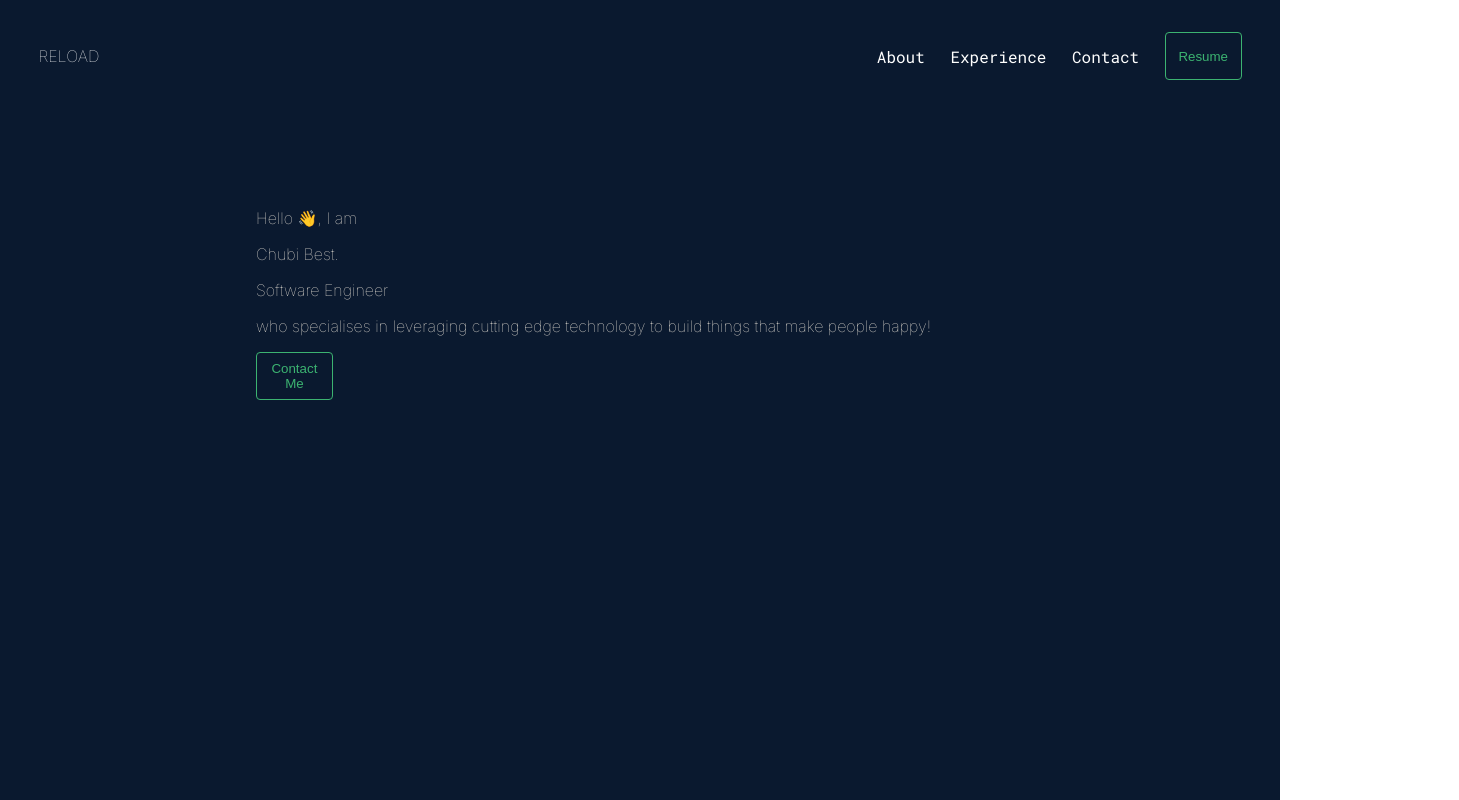
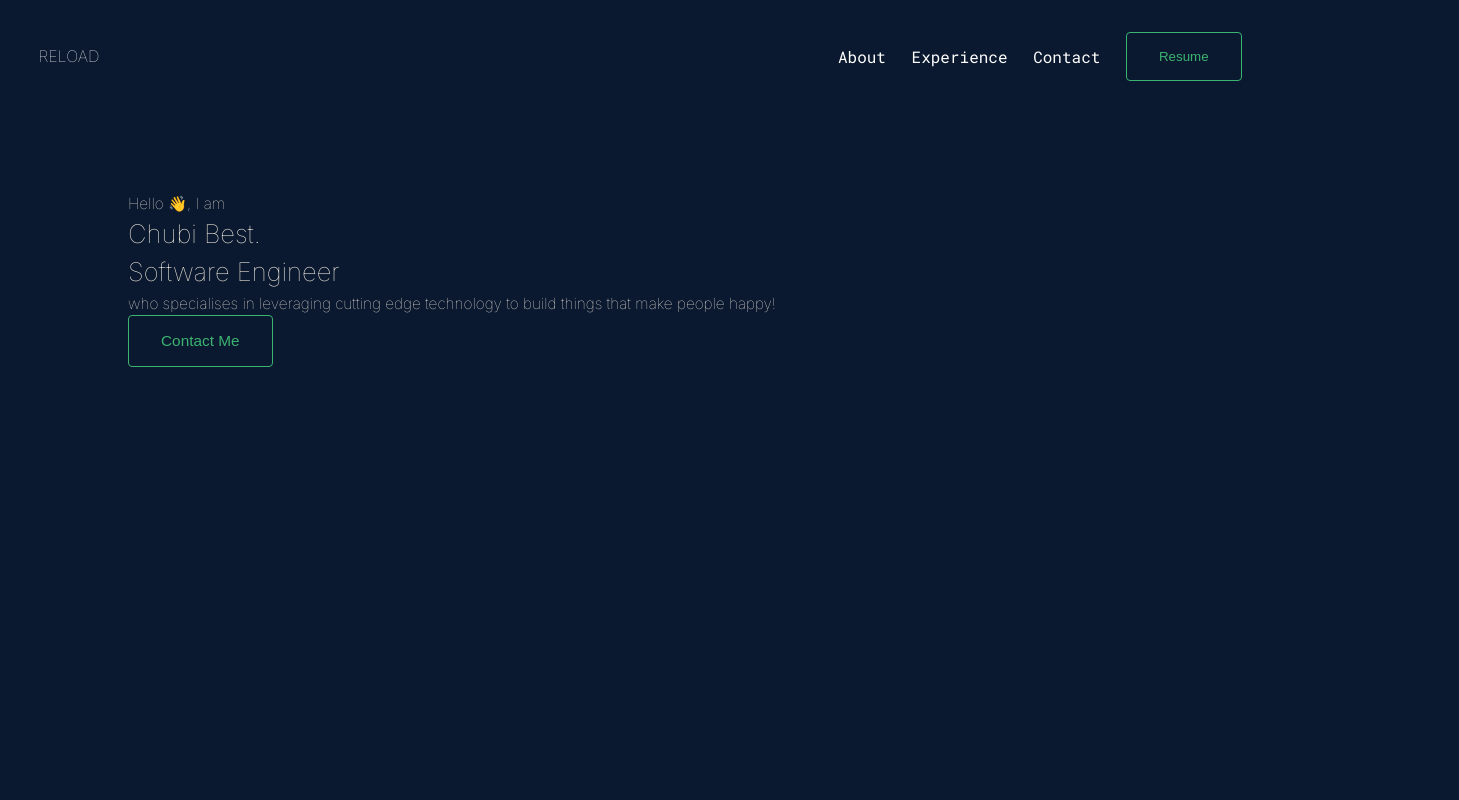
Before and after one commit to chubibest/portfolio, a React (Create React App) app: page / in a window 1280 px wide. Shown: the whole page, 1459 px wide, since content can reach past the window. Built offline with nearby package versions, Linux system fonts and the light colour scheme.

Commit message:
use global-styles(styled components)

```diff
--- a/src/App.tsx
+++ b/src/App.tsx
@@ -1,30 +1,39 @@
 import React from 'react';
 import Header from './Components/Header';
-import styled, { ThemeProvider } from 'styled-components';
+import styled from 'styled-components';
 import Intro from './Components/Intro';
-import theme from './theme'
 import ContentWrapper from './Components/ContentWrapper';
 
 
 const App = styled.div(({ theme }) => ({
     'text-align': 'center',
-    'background-color': '#0a192f',
     height: '100vh',
     padding: '2vh 3vw',
     width: '100vw',
-    color: theme.colors.normal
+    color: theme.colors.normal,
+    '.fontLarge': {
+      fontSize: theme.fonts.sizes.large
+    },
+    '.fontSmall': {
+      fontSize: theme.fonts.sizes.small
+    },
+    '.fontMedium': {
+      fontSize: theme.fonts.sizes.medium
+    },
+    '.faded': {
+      color: theme.colors.faded
+    },
+    overflow: 'scroll'
 }))
 
 function Index() {
   return (
-    <ThemeProvider theme={theme}>
     <App className="App">
       <Header />
       <ContentWrapper>
         <Intro />
       </ ContentWrapper>
     </App>
-    </ThemeProvider>
   );
 }
 
--- a/src/Components/Button/index.tsx
+++ b/src/Components/Button/index.tsx
@@ -3,6 +3,7 @@ import styled from 'styled-components';
 
 interface ButtonProps {
     text: string
+    className?: string
 }
 const Button = styled.button(({theme}) => ({
     color: theme.button,
@@ -10,22 +11,17 @@ const Button = styled.button(({theme}) => ({
     outline: 'None',
     cursor: 'pointer',
     border: `1px solid ${theme.button}`,
-    height: '6vh',
-    width: '6vw',
+    width: 'fit-content',
+    padding: '1rem 2rem',
     borderRadius: '4px',
-
-//     font-size: 1.5em;
-    // 'box-shadow': '0 6px 6px rgba(0, 0, 0, 0.6)'
 }))
 
-const Index = ({ text }: ButtonProps) => {
+const Index = ({ text, className }: ButtonProps) => {
     return (
-        <Button>
+        <Button className={className}>
             {text}
         </Button>
     );
 };
 
 export default Index;
-
-//
--- a/src/Components/ContentWrapper/index.tsx
+++ b/src/Components/ContentWrapper/index.tsx
@@ -4,8 +4,10 @@ import styled from 'styled-components';
 const ContentWrapper = styled.div({
     textAlign: 'left',
     position: 'relative',
-    left: '17vw',
-    top: '12vh'
+    display: 'flex',
+    width: '80vw',
+    top: '12vh',
+    margin: '0 auto'
 })
 
 interface Props {
--- a/src/Components/Header/index.tsx
+++ b/src/Components/Header/index.tsx
@@ -6,7 +6,6 @@ import Reload from './Reload'
 const Header = styled.div({
  height: '10vh',
  color: 'white',
-//  background: 'orangered',
  display: 'flex',
  flexDirection: 'row',
  justifyContent: 'space-between',
--- a/src/Components/Intro/index.tsx
+++ b/src/Components/Intro/index.tsx
@@ -1,28 +1,34 @@
-import { relative } from 'path';
 import React from 'react';
 import styled from 'styled-components';
 import Button from '../Button';
 
 const Intro = styled.div({
-
+    display: 'flex',
+    textAlign: 'left',
+    flexDirection: 'column',
+    justifyContent: 'center',
+    p: {
+        margin: 0
+    },
+    lineHeight: 1.5
 })
-
+// CHANGE FONT WEIGHT ON INTRODUCTIONGIT
 const Index = () => {
     return (
         <Intro>
-            <p>
-                Hello 👋, I am
+            <p className='fontSmall'>
+              Hello 👋, I am
             </p>
-            <p>
+            <p className='fontMedium'>
                 Chubi Best.
             </p>
-            <p>
+            <p className='fontMedium'>
                 Software Engineer
             </p>
-            <p>
+            <p className='fontSmall'>
                 who specialises in leveraging cutting edge technology to build things that make people happy!
             </p>
-            <Button text='Contact Me'/>
+            <Button className='fontSmall' text='Contact Me'/>
         </Intro>
     );
 };
--- a/src/index.tsx
+++ b/src/index.tsx
@@ -3,14 +3,28 @@ import ReactDOM from 'react-dom/client';
 import './index.css';
 import App from './App';
 import reportWebVitals from './reportWebVitals';
+import { ThemeProvider } from 'styled-components';
+import theme from './theme'
+import { createGlobalStyle } from 'styled-components'
+
+const GlobalStyle = createGlobalStyle(({ theme }) => ({
+  'body': {
+    'background-color': '#0a192f'
+  }
+}))
 
 const root = ReactDOM.createRoot(
   document.getElementById('root') as HTMLElement
 );
+
 root.render(
-  <React.StrictMode>
-    <App />
-  </React.StrictMode>
+  <ThemeProvider theme={theme}>
+    <React.StrictMode>
+      <GlobalStyle />
+      <App />
+    </React.StrictMode>
+  </ThemeProvider>
+
 );
 
 // If you want to start measuring performance in your app, pass a function
--- a/src/theme.ts
+++ b/src/theme.ts
@@ -1,4 +1,4 @@
-const faded = ''
+const faded = '#8892b0'
 const lively = 'mediumseagreen'
 const normal = '#F8F0E3'
 
@@ -6,10 +6,16 @@ export default {
     button: lively,
     colors: {
         normal,
-        lively
+        lively,
+        faded
     },
     fonts: {
         callToAction: 'bla bla bla',
-        main: 'bla bla'
+        main: 'bla bla',
+        sizes: {
+            small: '1.2vw',
+            medium: '2vw',
+            large: '3vw'
+        }
     }
 }
```
Also changed, not shown: 1 other file (tests, documents, lock files or other folders). Lines whose indentation alone changed are shown as unchanged.
